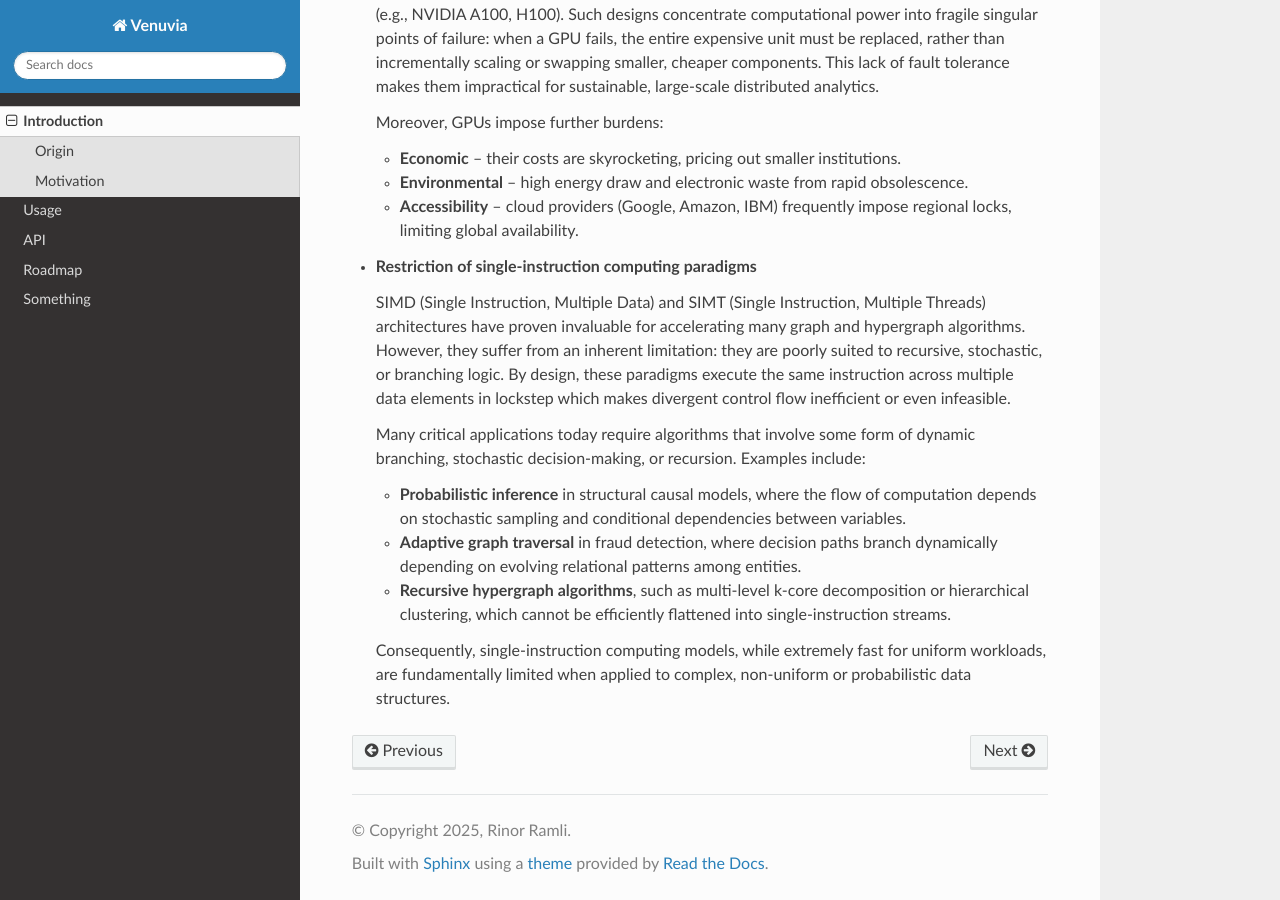
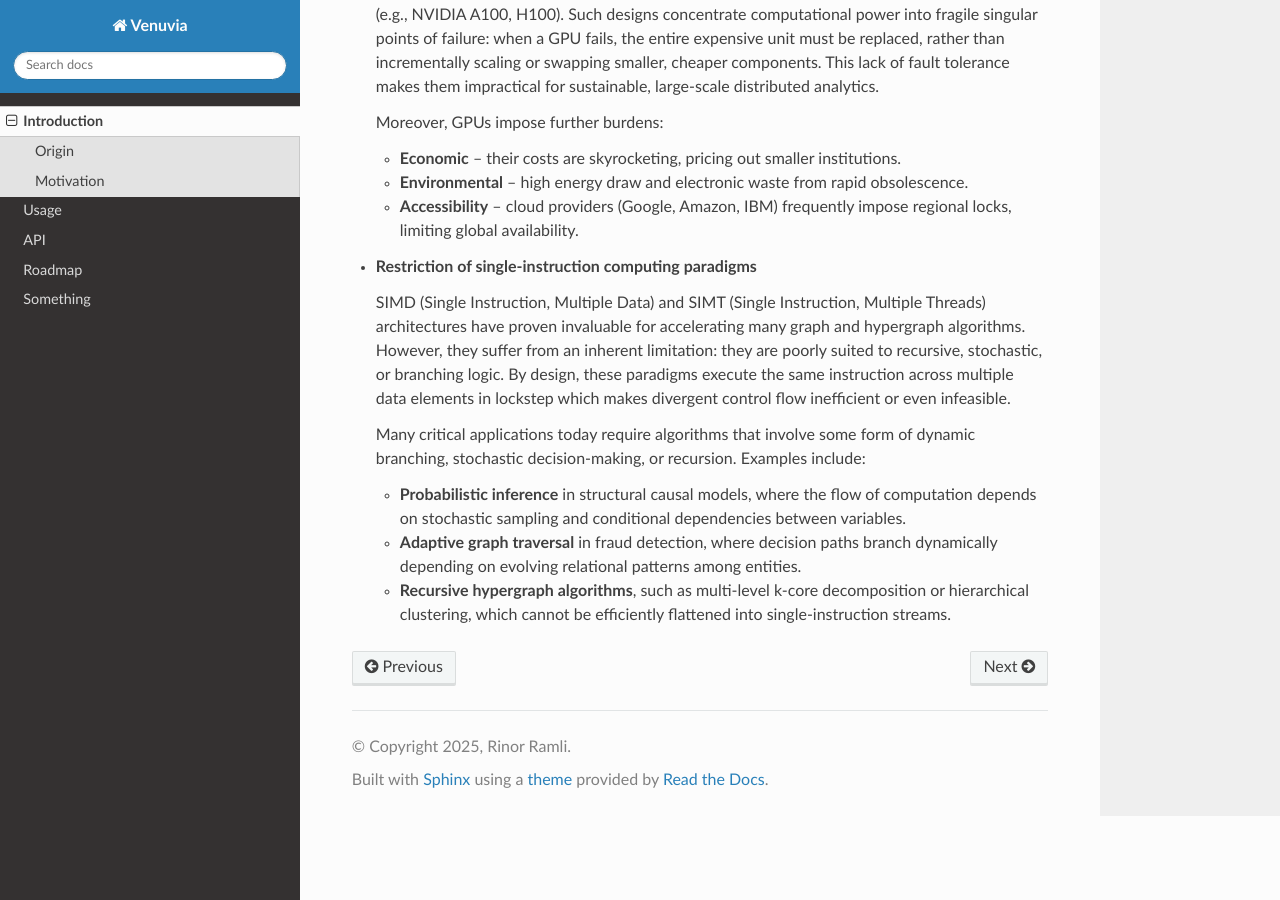
Before and after one commit to pawaka2025/venuvia, a Sphinx documentation site: the page built from docs/source/introduction.rst, in a window 1280 px wide and 900 px high, scrolled down 1241 px. Built offline with Sphinx 7.4.7 and the Read the Docs theme 3.1.0, drawn with Linux system fonts in a browser that asks for light colours.

Commit message:
Update introduction.rst

```diff
--- a/docs/source/introduction.rst
+++ b/docs/source/introduction.rst
@@ -68,7 +68,3 @@ This backend has been conceived in order to address a number of pain points:
     depending on evolving relational patterns among entities.
   - **Recursive hypergraph algorithms**, such as multi-level k-core decomposition or
     hierarchical clustering, which cannot be efficiently flattened into single-instruction streams.
-
-  Consequently, single-instruction computing models, while extremely fast for uniform
-  workloads, are fundamentally limited when applied to complex, non-uniform or probabilistic
-  data structures.
```
